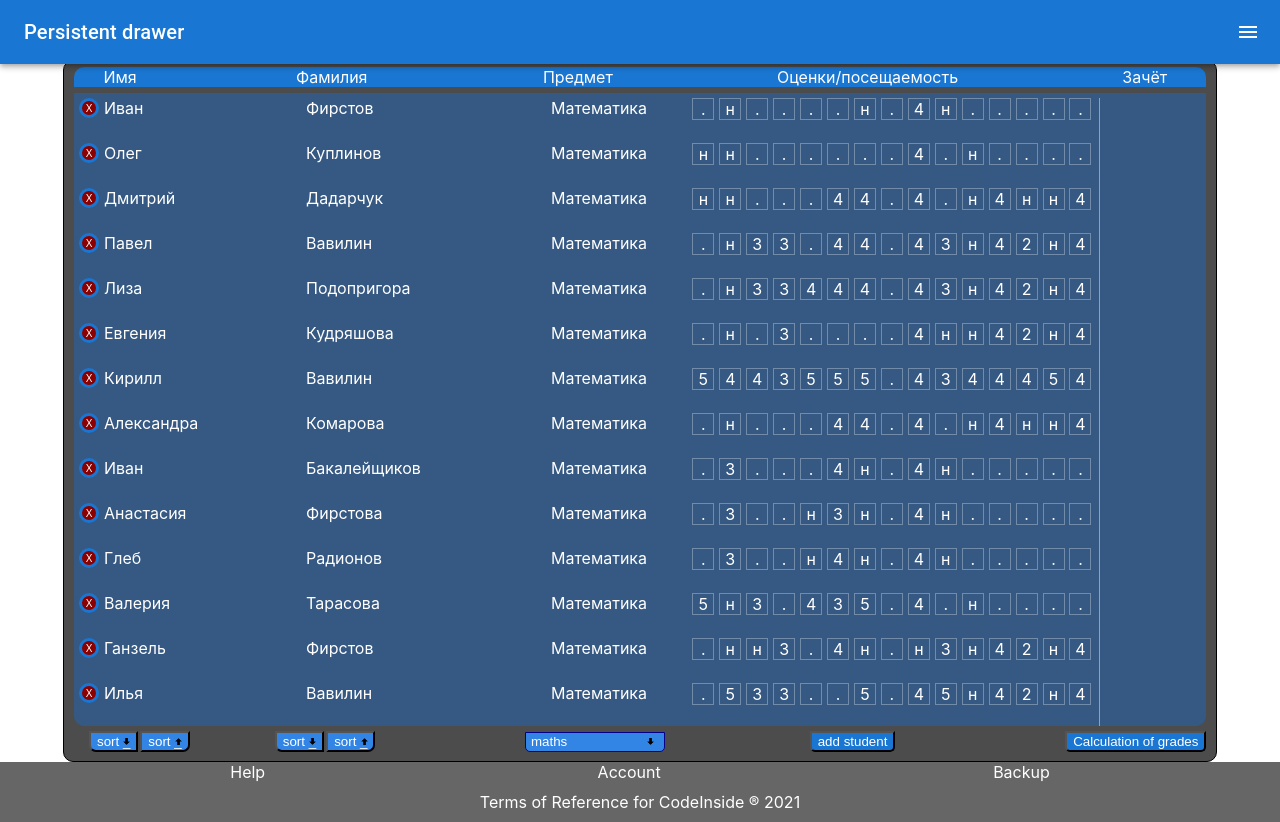
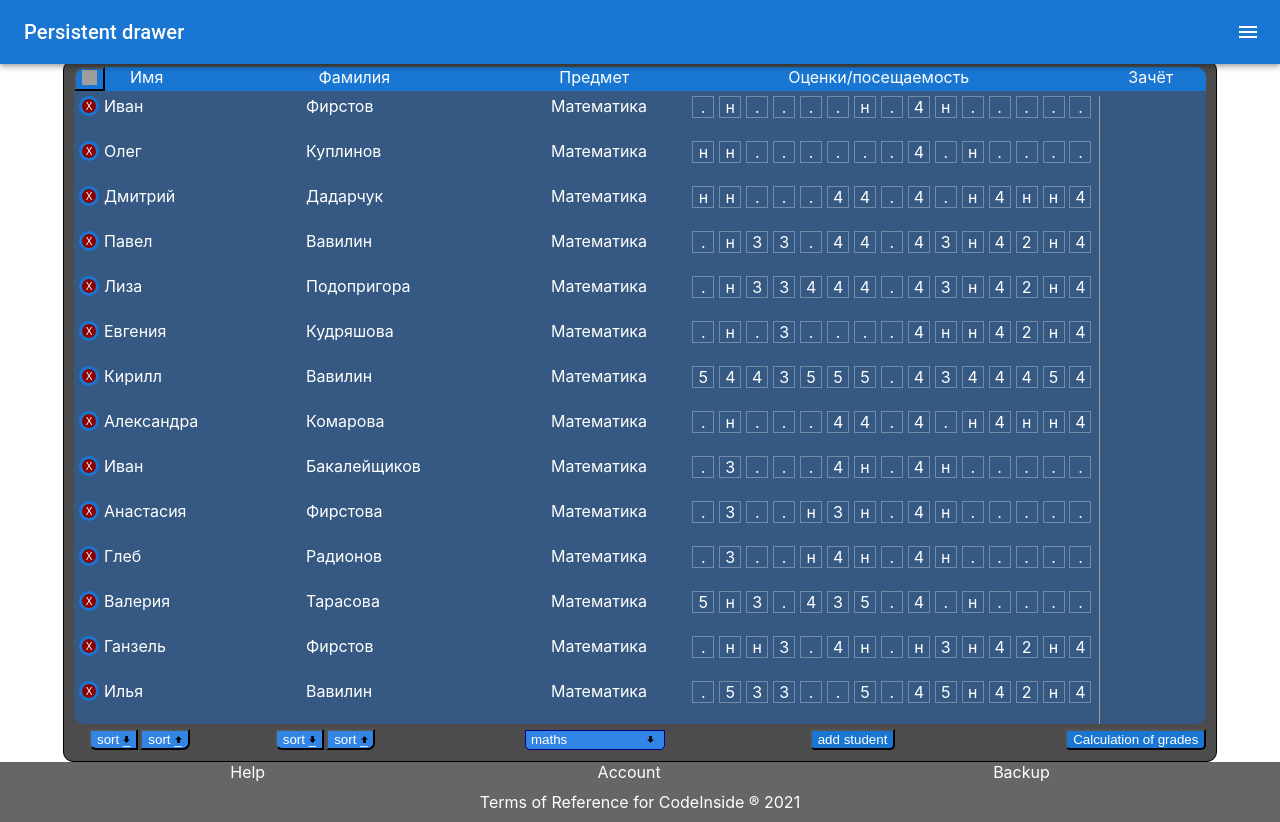
Before and after one commit to Iq-Life/Table, a React (Create React App) app: page / in a window 1280 px wide. Built offline with nearby package versions, Linux system fonts and the light colour scheme; grey boxes are pictures that could not be loaded.

Commit message:
search by Name

```diff
--- a/src/components/others/editableSpan/EditableSpanForName.tsx
+++ b/src/components/others/editableSpan/EditableSpanForName.tsx
@@ -1,5 +1,4 @@
 import React, {DetailedHTMLProps, HTMLAttributes, InputHTMLAttributes, useCallback, useState} from 'react'
-import style from './EditableSpanFromGrade.module.css'
 import {InputForName} from "./inputText/InputForName";
 
 export const EditableSpanForName: React.FC<SuperEditableSpanType> = React.memo((
@@ -54,12 +53,12 @@ export const EditableSpanForName: React.FC<SuperEditableSpanType> = React.memo((
                         onBlur={onBlurCallback}
                         onEnter={onEnterCallback}
                         onChangeText={setNewName}
-                        name={newName}
+                        text={newName}
                         resetError={resetError}
                         error={error}
                     />
                 ) : (
-                    <span onDoubleClick={onDoubleClickCallBack} className={style.span}>
+                    <span onDoubleClick={onDoubleClickCallBack}>
                         {title}
                     </span>
                 )
--- a/src/components/others/editableSpan/inputText/InputForName.module.scss
+++ b/src/components/others/editableSpan/inputText/InputForName.module.scss
@@ -1,14 +1,14 @@
 .divInputSpan {
   display: flex;
   flex-direction: column;
-
+  margin: 5px;
   .superInput {
     border-radius: 5px;
-    width: 120px;
+    max-width: 250px;
 
     &:focus {
-      outline: #348cb2;
-      border-color: #348cb2;
+      outline: #3eb1e5;
+      border-color: #3eb1e5;
       border-radius: 5px;
     }
   }
@@ -17,7 +17,8 @@
     outline: red;
     border-color: red;
     border-radius: 5px;
-    width: 120px;
+    max-width: 250px;
+    min-width: 100px;
   }
 
   .errorSpan {
--- a/src/components/others/editableSpan/inputText/InputForName.tsx
+++ b/src/components/others/editableSpan/inputText/InputForName.tsx
@@ -4,7 +4,7 @@ import style from './InputForName.module.scss'
 export const InputForName: React.FC<SuperInputTextPropsType> = React.memo((
     {
         type, onChange, onChangeText,
-        onEnter, error, resetError, name,
+        onEnter, error, resetError, text,
 
         ...restProps
     }
@@ -16,7 +16,7 @@ export const InputForName: React.FC<SuperInputTextPropsType> = React.memo((
     }, [onChangeText, onChange])
 
     const onKeyPressCallback = useCallback((e: KeyboardEvent<HTMLInputElement>) => {
-        e.key === 'Enter' && onEnter()
+        onEnter && e.key === 'Enter' && onEnter()
     }, [onEnter])
 
     const finalInputClassName = error ? `${style.errorInput}` : `${style.superInput}`
@@ -28,7 +28,7 @@ export const InputForName: React.FC<SuperInputTextPropsType> = React.memo((
                 type={'text'}
                 onChange={onChangeCallback}
                 onKeyPress={onKeyPressCallback}
-                value={name}
+                value={text}
                 onFocus={resetError}
                 {...restProps}
             />
@@ -40,8 +40,8 @@ export const InputForName: React.FC<SuperInputTextPropsType> = React.memo((
 type DefaultInputPropsType = DetailedHTMLProps<InputHTMLAttributes<HTMLInputElement>, HTMLInputElement>
 type SuperInputTextPropsType = DefaultInputPropsType & {
     onChangeText: (value: string) => void
-    onEnter: () => void
-    error: string
-    resetError: () => void
-    name: string
+    onEnter?: () => void
+    error?: string
+    resetError?: () => void
+    text: string
 }
--- a/src/components/table/Table.module.scss
+++ b/src/components/table/Table.module.scss
@@ -13,9 +13,19 @@
   .header {
     display: flex;
     justify-content: center;
-    margin: 6px 10px;
+    margin: 6px 10px 0 10px;
     border-radius: 10px 10px 0 0;
     background: #1976d2;
+
+    .butMagnifier {
+      background: none;
+      border-top-left-radius: 10px;
+
+      & img {
+        width: 15px;
+        height: 15px;
+      }
+    }
 
     .firstNameHeader {
       padding-left: 25px;
--- a/src/components/table/Table.tsx
+++ b/src/components/table/Table.tsx
@@ -1,4 +1,4 @@
-import React, {useState} from 'react';
+import React, {ChangeEvent, useState} from 'react';
 import style from './Table.module.scss'
 import {
     addStudentAC, calculationOfGradesAC, changeFirstNameAC, changeGradeAC, changeLastNameAC,
@@ -10,6 +10,9 @@ import {AppStoreType} from "../../redux/Redux-store";
 import {ButtonBar} from "./buttonBar/ButtonBar";
 import {EditableSpanForName} from "../others/editableSpan/EditableSpanForName";
 import {EditableSpanFromGrades} from "../others/editableSpan/EditableSpanFromGrades";
+import magnifier from '../../icon/loupe_icon.png'
+import {InputForName} from "../others/editableSpan/inputText/InputForName";
+
 
 const lessonsArr: string[] = ['maths', 'physics', 'computerScience']
 
@@ -18,6 +21,8 @@ export const Table: React.FC = React.memo(() => {
     const dispatch = useDispatch()
     const students = useSelector<AppStoreType, StudentType[]>(state => state.StudentsReducer)
     const [lessons, setLessons] = useState<string>(lessonsArr[0])
+    const [toggle, setToggle] = useState<boolean>(false)
+    const [text, setText] = useState<string>('')
 
 //add and remove student
     const addStudent = () => {
@@ -60,7 +65,16 @@ export const Table: React.FC = React.memo(() => {
         dispatch(resettingFinalAssessmentAC())
     }
 
-    const finalPeople = students.map((student: StudentType) => (
+    const changeToggle = () => {
+        setToggle(!toggle)
+    }
+
+  const filterName = students.filter( student => text ?
+          (student.firstName + student.lastName).toLowerCase().includes(text.toLowerCase())
+  : student
+  )
+
+    const finalPeople = filterName.map((student: StudentType) => (
         <div key={student.id} className={style.rowTable}>
             <button className={style.buttonRemove} onClick={() => {
                 removeStudent(student.id)
@@ -97,6 +111,9 @@ export const Table: React.FC = React.memo(() => {
         <div className={style.table}>
             <div>
                 <div className={style.header}>
+                    <button className={style.butMagnifier} onClick={() => changeToggle()}>
+                        <img src={magnifier} alt={'magnifier'}/>
+                    </button>
                     <div className={style.firstNameHeader}>Имя</div>
                     <div className={style.lastNameHeader}>Фамилия</div>
                     <div className={style.lessonHeader}>Предмет</div>
@@ -104,6 +121,11 @@ export const Table: React.FC = React.memo(() => {
                     <div className={style.finalAssessmentHeader}>Зачёт</div>
                 </div>
             </div>
+            {toggle ?
+                <div style={{marginLeft: "40px"}}>
+                    <InputForName text={text} onChangeText={setText}/>
+                </div>
+                : ''}
             <div className={style.bodyTable}>
                 {finalPeople}
             </div>
--- a/src/redux/tableReducer.ts
+++ b/src/redux/tableReducer.ts
@@ -496,7 +496,7 @@ export const StudentsReducer = (state = initialPeople, action: ActionTypes): Stu
                 {id: v1(), value: '.'}, {id: v1(), value: '.'}, {id: v1(), value: '.'}, {id: v1(), value: '.'},
                 {id: v1(), value: '.'}, {id: v1(), value: '.'}, {id: v1(), value: '.'}]
             return [{
-                id: v1(), firstName: 'enter first name', lastName: 'enter last name', lesson: null,
+                id: v1(), firstName: 'Введите имя', lastName: 'Введите фамилию', lesson: null,
                 grades: {
                     'maths': blankGrade,
                     'physics': blankGrade,
@@ -657,8 +657,6 @@ export type StudentType = {
     grades: gradesType
     finalAssessment: null | boolean
 }
-/*export type keyLessons = 'Математика' | 'Физика' | 'Информатика'*/
-
 export type gradeType = {
     id: string;
     value: number | string;
```
